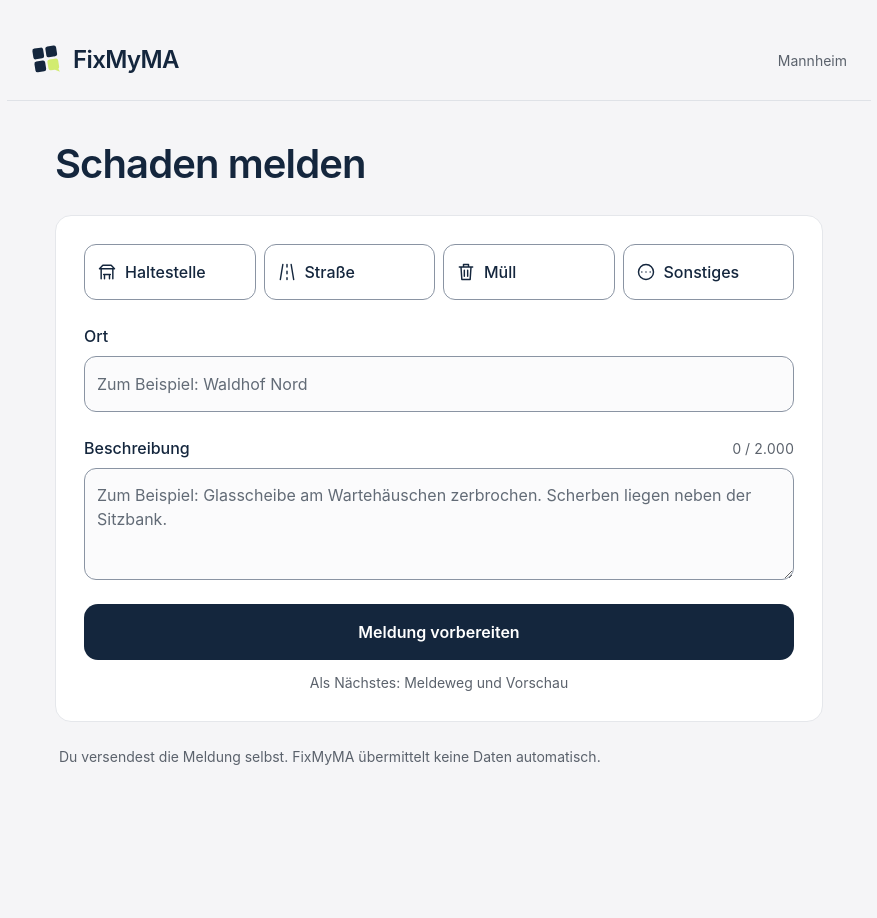
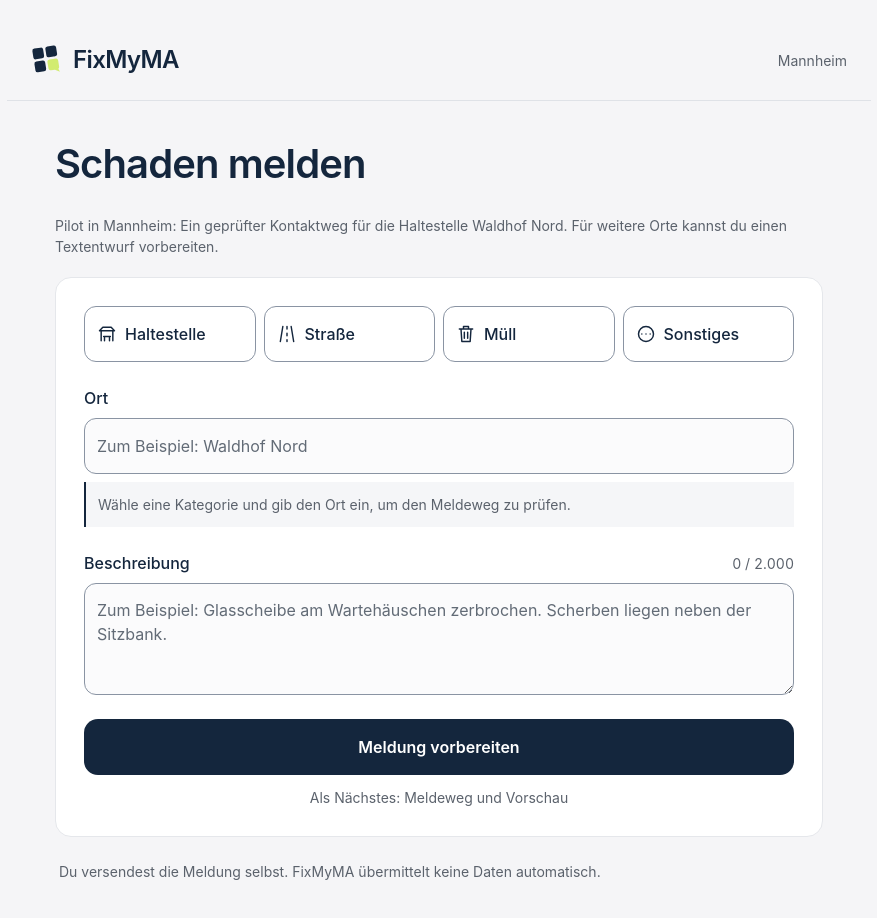
Before and after one commit to fixmyma/web, a React (Vite) app: page / in a window 1280 px wide. Shown: the top 918 px of the page, without its empty margins (201-1078 px from the left). Before the commit the page ends 807 px from the top, so only its background shows below. Built offline with nearby package versions, Linux system fonts and the light colour scheme.

Commit message:
feat: show pilot routing before report description

```diff
--- a/src/App.css
+++ b/src/App.css
@@ -25,6 +25,11 @@ form {
   background: var(--paper);
 }
 fieldset { border: 0; padding: 0; margin: 0; min-width: 0; }
+.pilot-scope { color: var(--secondary); font-size: 0.875rem; line-height: 1.5; margin: 0 0 20px; }
+.route-notice { padding: 12px; border-left: 2px solid var(--ink); background: #f5f6f8; line-height: 1.5; }
+.route-notice-title { font-size: 0.875rem; font-weight: 600; }
+.route-notice p + p { margin-top: 8px; }
+.route-notice a { display: flex; align-items: center; min-height: 48px; padding-block: 8px; font-size: 0.875rem; overflow-wrap: anywhere; }
 .categories { display: grid; grid-template-columns: repeat(auto-fit, minmax(min(100%, 8.5rem), 1fr)); gap: 8px; }
 .category {
   position: relative;
--- a/src/App.tsx
+++ b/src/App.tsx
@@ -26,6 +26,8 @@ function App() {
   const route = resolveReportingRoute(draft)
   const reportText = createReportText(draft)
   const hasOfficialRoute = route.kind === 'official-contact'
+  const inputErrors = validateReport(draft)
+  const canCheckRoute = !inputErrors.category && !inputErrors.location
 
   useEffect(() => {
     headingRef.current?.focus({ preventScroll: true })
@@ -127,6 +129,8 @@ function App() {
             )}
           </div>
         ) : (
+          <>
+          <p className="pilot-scope">Pilot in Mannheim: Ein geprüfter Kontaktweg für die Haltestelle Waldhof Nord. Für weitere Orte kannst du einen Textentwurf vorbereiten.</p>
           <form ref={formRef} onSubmit={submit} noValidate>
             {Object.values(errors).some(Boolean) && (
               <p className="error error-summary" role="alert">Bitte ergänze die markierten Angaben.</p>
@@ -156,8 +160,25 @@ function App() {
                 autoComplete="off" placeholder="Zum Beispiel: Waldhof Nord"
                 value={draft.location} onChange={(event) => update('location', event.target.value)}
                 aria-invalid={Boolean(errors.location)}
-                aria-describedby={errors.location ? 'location-error' : undefined} />
+                aria-describedby={`location-route${errors.location ? ' location-error' : ''}`} />
               {errors.location && <p className="error" id="location-error">{errors.location}</p>}
+              <div className="route-notice" id="location-route" role="status" aria-live="polite" aria-atomic="true">
+                {!canCheckRoute ? (
+                  <p className="hint">Wähle eine Kategorie und gib den Ort ein, um den Meldeweg zu prüfen.</p>
+                ) : hasOfficialRoute ? (
+                  <>
+                    <p className="route-notice-title">Geprüfter Meldeweg: rnv</p>
+                    <p className="hint">{route.explanation}</p>
+                    <a href={route.contact.url} target="_blank" rel="noreferrer"
+                      aria-label="rnv-Kontaktformular öffnen (neuer Tab)">rnv-Kontaktformular öffnen</a>
+                  </>
+                ) : (
+                  <>
+                    <p className="route-notice-title">Meldeweg offen</p>
+                    <p className="hint">Du kannst trotzdem einen Meldetext erstellen und kopieren.</p>
+                  </>
+                )}
+              </div>
             </div>
 
             <div className="field">
@@ -178,6 +199,7 @@ function App() {
               <p className="hint">Als Nächstes: Meldeweg und Vorschau</p>
             </div>
           </form>
+          </>
         )}
         <footer>Du versendest die Meldung selbst. FixMyMA übermittelt keine Daten automatisch.</footer>
       </main>
--- a/src/routing.ts
+++ b/src/routing.ts
@@ -10,7 +10,7 @@ const waldhofNordNames = new Set([
   'haltestelle waldhof nord mannheim',
 ])
 
-export function resolveReportingRoute(draft: ReportDraft) {
+export function resolveReportingRoute(draft: Pick<ReportDraft, 'category' | 'location'>) {
   const location = draft.location.toLocaleLowerCase('de-DE')
     .replace(/[,–—-]/g, ' ').replace(/\s+/g, ' ').trim()
   if (draft.category === 'stop' && waldhofNordNames.has(location)) {
```
Also changed, not shown: 17 other files (tests, documents, lock files or other folders).
